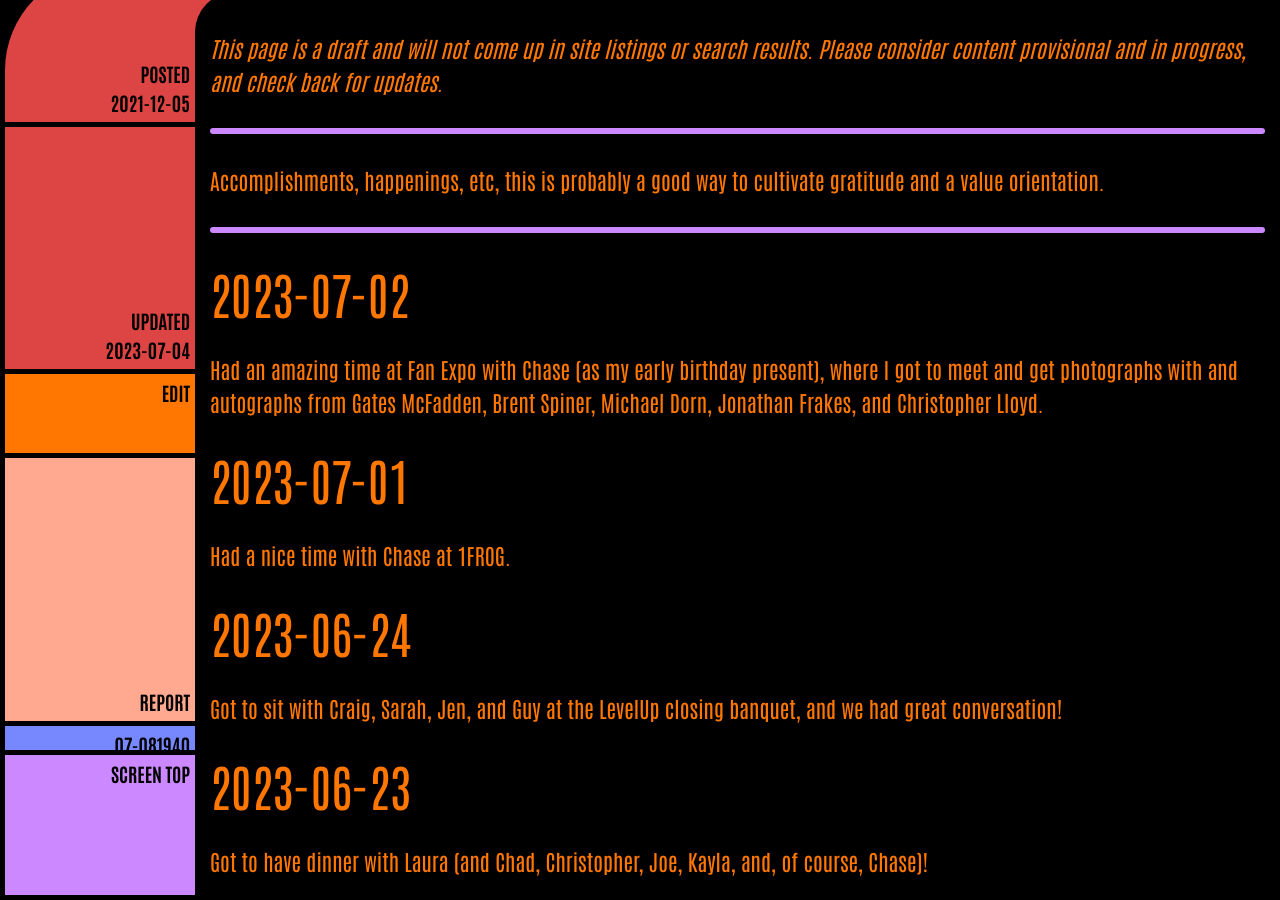
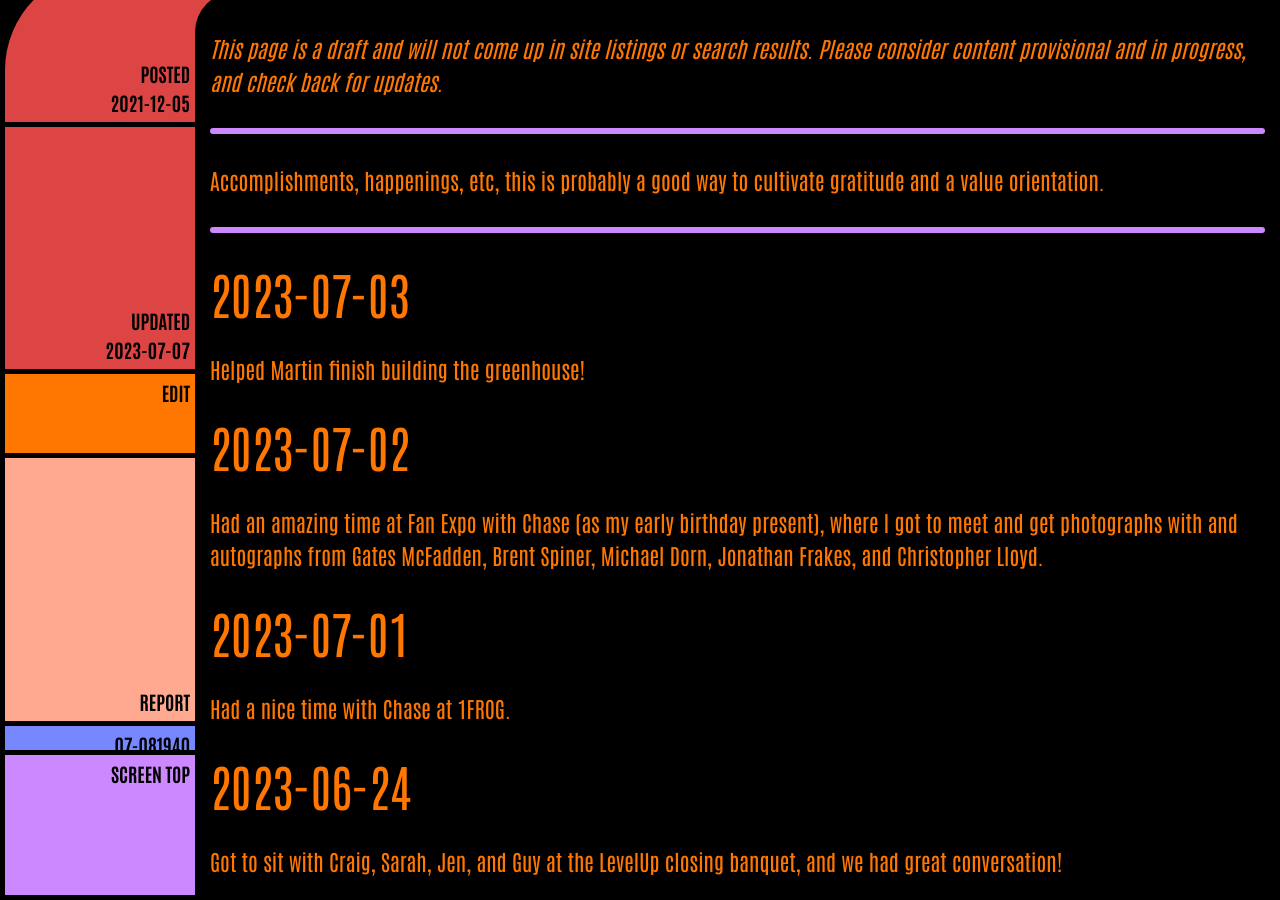
Before and after one commit to ArthurZey/arthurzey.github.io, a Jekyll site: the page built from _pages/one-good-thing.md, in a window 1280 px wide and 900 px high, scrolled down 333 px. Built offline with Jekyll 4.4.1, drawn with Linux system fonts in a browser that asks for light colours.

Commit message:
added 2023-07-03

```diff
--- a/_pages/one-good-thing.md
+++ b/_pages/one-good-thing.md
@@ -2,12 +2,15 @@
 title: One Good Thing
 description: "Accomplishments, happenings, etc, this is probably a good way to cultivate gratitude and a value orientation."
 date: "2021-12-05"
-last_modified_at: "2023-07-04T13:23:44+00:00"
+last_modified_at: "2023-07-07T17:20:57+00:00"
 tags:
   - happenings
   - draft
 sitemap: false
 ---
+
+## 2023-07-03
+Helped Martin finish building the greenhouse!
 
 ## 2023-07-02
 Had an amazing time at Fan Expo with Chase (as my early birthday present), where I got to meet and get photographs with and autographs from Gates McFadden, Brent Spiner, Michael Dorn, Jonathan Frakes, and Christopher Lloyd.
```
